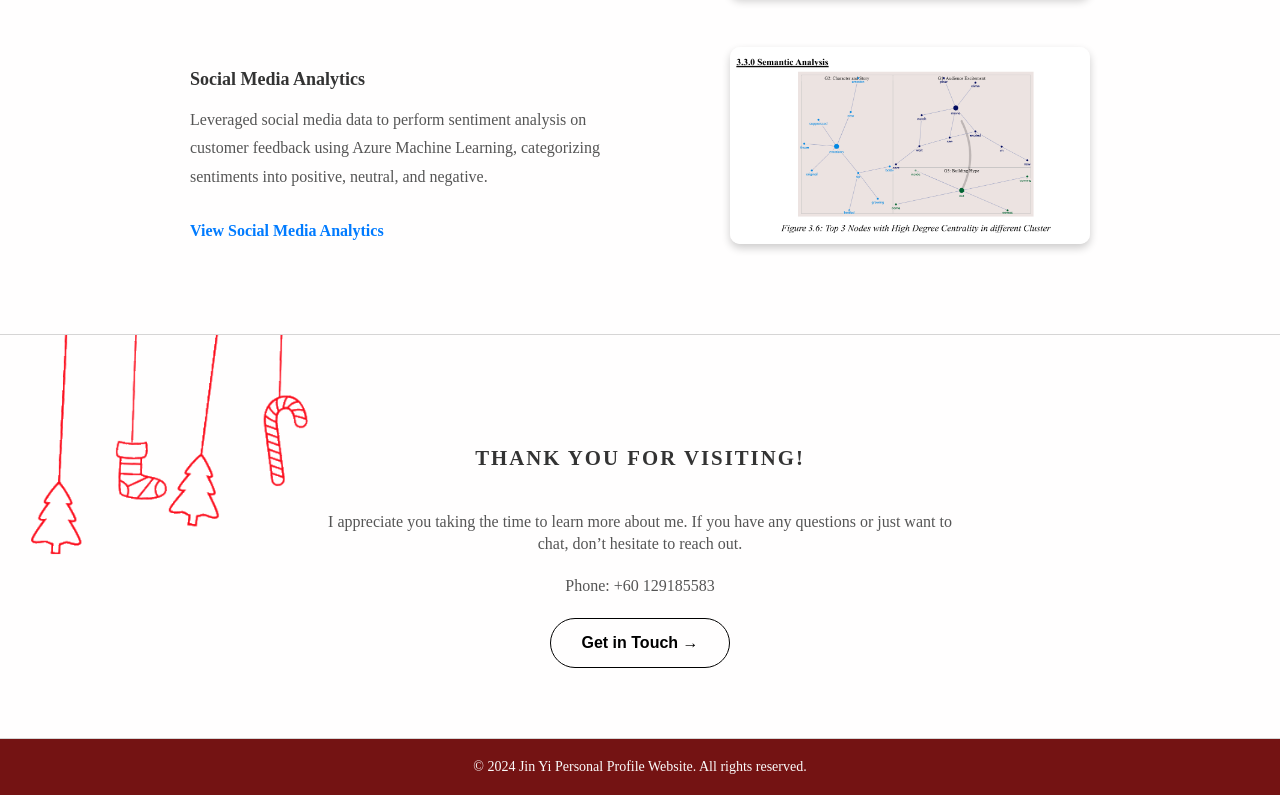
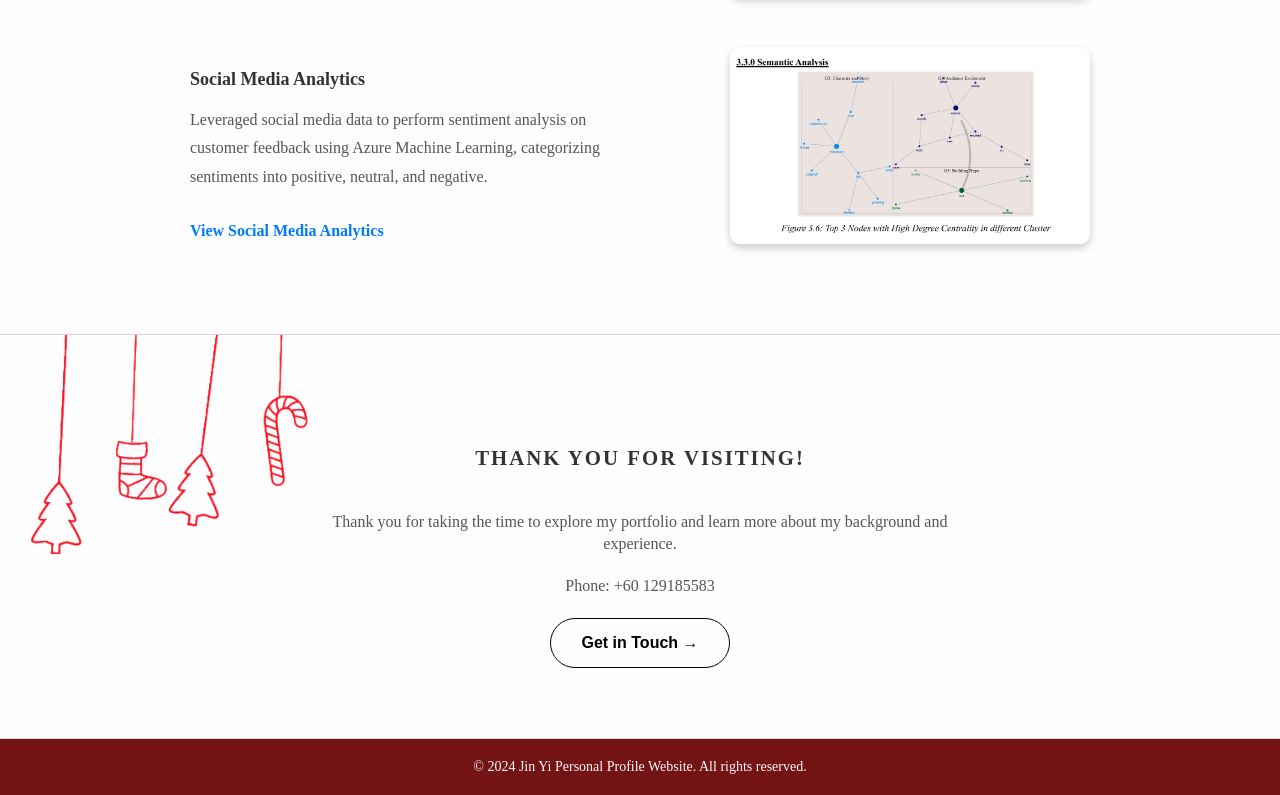
Before and after one commit to JYi55/Jin, a plain HTML site: page index.html in a window 1280 px wide. Shown: the part 5264-6059 px from the top of the page. Drawn offline with Linux system fonts and the light colour scheme.

Commit message:
Update index.html

```diff
--- a/index.html
+++ b/index.html
@@ -367,7 +367,9 @@
   <div class="container">
     <div class="thank-you-section">
       <h3>Thank You for Visiting!</h3>
-      <p>I appreciate you taking the time to learn more about me. If you have any questions or just want to chat, don’t hesitate to reach out.</p>
+      <p>
+          Thank you for taking the time to explore my portfolio and learn more about my background and experience.
+      </p>
       <div class="contact-info">
         <p>Phone: +60 129185583</p>
       </div>
```
